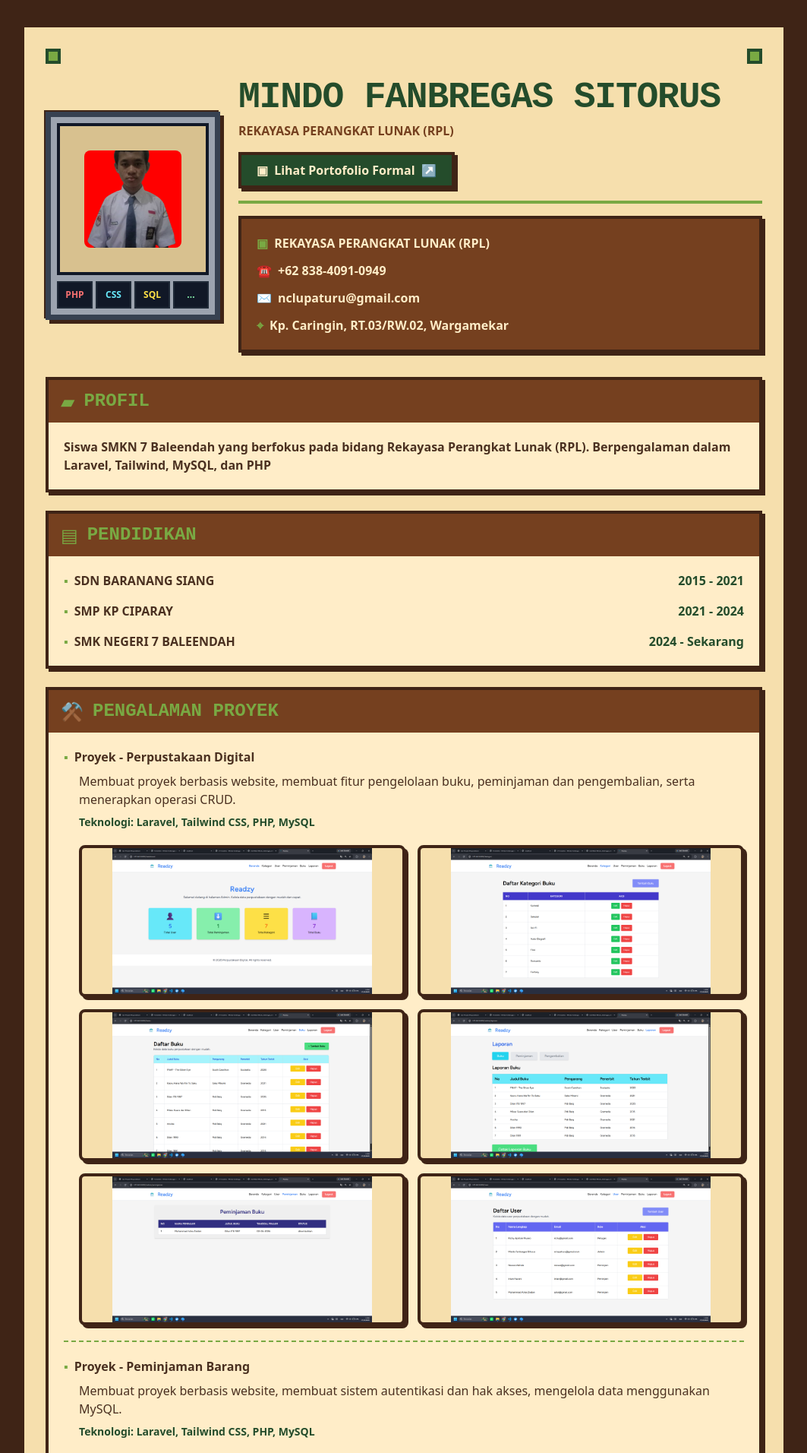
After one commit to Fx-Minzz/CV-INOVINDO-ME, a PHP site: the page made by index.html in a window 1280 px wide. The commit adds this page. Shown: the top 1912 px of the page at 76% size, without its empty margins (108-1171 px from the left). Run offline with PHP 8.4, Linux system fonts and the light colour scheme; some libraries are stand-ins or nearby versions.

Commit message:
Convert PHP portfolio to static HTML

```diff
--- a/index_formal.php
+++ b/formal/index_formal.php
@@ -25,7 +25,7 @@ $profil = [
     'email'     => 'nclupaturu@gmail.com',
     'alamat'    => 'Kp. Caringin, RT.03/RW.02, Wargamekar',
     'deskripsi' => 'Siswa kelas XII jurusan Rekayasa Perangkat Lunak (RPL) di SMKN 7 Baleendah yang memiliki minat dalam pengembangan aplikasi berbasis web. Berpengalaman mengembangkan proyek menggunakan Laravel, PHP, dan MySQL. Memiliki kemampuan problem solving, serta pribadi yang teliti, bertanggung jawab, dan memiliki kemauan belajar tinggi.',
-    'foto'      => 'asset/satu.png',
+    'foto'      => '../asset/satu.png',
 ];
 
 $pendidikan = [
--- /dev/null
+++ b/index.html
@@ -0,0 +1,131 @@
+<!DOCTYPE html>
+<html lang="id">
+<head>
+    <meta charset="UTF-8">
+    <meta name="viewport" content="width=device-width, initial-scale=1.0">
+    <meta name="description" content="Portofolio Mindo Fanbregas Sitorus - Rekayasa Perangkat Lunak">
+    <title>Portofolio | MINDO FANBREGAS SITORUS</title>
+    <script src="https://cdn.tailwindcss.com"></script>
+    <script>
+        tailwind.config = {
+            theme: {
+                extend: {
+                    colors: {
+                        parchment: '#f6dfad', paper: '#ffedc8', wood: '#75401f',
+                        woodDark: '#3f2416', pixelGreen: '#79a943', forest: '#244c2b', ink: '#4a3020'
+                    },
+                    fontFamily: { pixel: ['"Courier New"', 'monospace'] },
+                    boxShadow: { pixel: '5px 5px 0 #3f2416, -2px -2px 0 #3f2416', panel: '4px 4px 0 #3f2416' }
+                }
+            }
+        }
+    </script>
+</head>
+<body class="min-h-screen bg-woodDark p-3 text-ink sm:p-6">
+<main class="mx-auto max-w-5xl border-[8px] border-woodDark bg-parchment p-3 shadow-pixel sm:border-[12px] sm:p-7">
+    <div class="mb-5 flex justify-between" aria-hidden="true">
+        <span class="h-5 w-5 border-4 border-forest bg-pixelGreen"></span>
+        <span class="h-5 w-5 border-4 border-forest bg-pixelGreen"></span>
+    </div>
+
+    <header class="mb-8 grid gap-6 md:grid-cols-[230px_1fr] md:items-center">
+        <div class="mx-auto w-full max-w-[230px] border-[7px] border-gray-700 bg-gray-400 p-2 shadow-pixel">
+            <div class="flex aspect-square items-center justify-center border-4 border-gray-900 bg-[#d8c18f] text-center text-sm font-bold text-wood">
+                <img src="asset/satu.png" alt="Foto Profil" class="h-32 w-32 rounded-lg object-cover">
+            </div>
+            <div class="mt-2 grid grid-cols-4 gap-1 text-center text-xs font-black">
+                <span class="border-2 border-gray-800 bg-gray-900 p-2 text-red-400">PHP</span>
+                <span class="border-2 border-gray-800 bg-gray-900 p-2 text-cyan-300">CSS</span>
+                <span class="border-2 border-gray-800 bg-gray-900 p-2 text-yellow-300">SQL</span>
+                <span class="border-2 border-gray-800 bg-gray-900 p-2 text-green-300">...</span>
+            </div>
+        </div>
+
+        <div>
+            <h1 class="font-pixel text-3xl font-black leading-tight tracking-tight text-forest sm:text-5xl">MINDO FANBREGAS SITORUS</h1>
+            <p class="mt-2 text-sm font-bold text-wood sm:text-base">REKAYASA PERANGKAT LUNAK (RPL)</p>
+            <a href="formal/" class="mt-4 inline-flex items-center gap-2 border-4 border-woodDark bg-forest px-5 py-2 font-bold text-paper shadow-panel transition hover:-translate-y-1 hover:bg-wood">
+                <span>▣</span> Lihat Portofolio Formal <span>↗</span>
+            </a>
+            <div class="my-4 h-1 w-full bg-pixelGreen"></div>
+            <div class="border-4 border-woodDark bg-wood p-4 text-paper shadow-panel sm:p-5">
+                <div class="grid gap-3 text-sm font-bold sm:text-base">
+                    <p><span class="mr-2 text-pixelGreen">▣</span>REKAYASA PERANGKAT LUNAK (RPL)</p>
+                    <p><span class="mr-2 text-pixelGreen">☎</span><a class="hover:underline" href="https://wa.me/6283840910949" target="_blank" rel="noopener noreferrer">+62 838-4091-0949</a></p>
+                    <p><span class="mr-2 text-pixelGreen">✉</span><a class="hover:underline" href="mailto:nclupaturu@gmail.com">nclupaturu@gmail.com</a></p>
+                    <p><span class="mr-2 text-pixelGreen">⌖</span>Kp. Caringin, RT.03/RW.02, Wargamekar</p>
+                </div>
+            </div>
+        </div>
+    </header>
+
+    <section id="profil" class="mb-6 overflow-hidden border-4 border-woodDark shadow-panel">
+        <div class="flex items-center gap-3 bg-wood px-4 py-3 text-pixelGreen"><span class="text-2xl">▰</span><h2 class="font-pixel text-xl font-black uppercase sm:text-2xl">Profil</h2></div>
+        <div class="bg-paper p-5 text-sm font-semibold leading-7 sm:text-base">Siswa SMKN 7 Baleendah yang berfokus pada bidang Rekayasa Perangkat Lunak (RPL). Berpengalaman dalam Laravel, Tailwind, MySQL, dan PHP</div>
+    </section>
+
+    <section id="pendidikan" class="mb-6 overflow-hidden border-4 border-woodDark shadow-panel">
+        <div class="flex items-center gap-3 bg-wood px-4 py-3 text-pixelGreen"><span class="text-2xl">▤</span><h2 class="font-pixel text-xl font-black uppercase sm:text-2xl">Pendidikan</h2></div>
+        <div class="space-y-4 bg-paper p-5">
+            <div class="grid gap-1 text-sm font-bold sm:grid-cols-[1fr_auto] sm:items-center sm:text-base"><p><span class="mr-2 text-pixelGreen">▪</span>SDN BARANANG SIANG</p><p class="pl-4 text-forest sm:pl-0">2015 - 2021</p></div>
+            <div class="grid gap-1 text-sm font-bold sm:grid-cols-[1fr_auto] sm:items-center sm:text-base"><p><span class="mr-2 text-pixelGreen">▪</span>SMP KP CIPARAY</p><p class="pl-4 text-forest sm:pl-0">2021 - 2024</p></div>
+            <div class="grid gap-1 text-sm font-bold sm:grid-cols-[1fr_auto] sm:items-center sm:text-base"><p><span class="mr-2 text-pixelGreen">▪</span>SMK NEGERI 7 BALEENDAH</p><p class="pl-4 text-forest sm:pl-0">2024 - Sekarang</p></div>
+        </div>
+    </section>
+
+    <section id="proyek" class="mb-6 overflow-hidden border-4 border-woodDark shadow-panel">
+        <div class="flex items-center gap-3 bg-wood px-4 py-3 text-pixelGreen"><span class="text-2xl">⚒</span><h2 class="font-pixel text-xl font-black uppercase sm:text-2xl">Pengalaman Proyek</h2></div>
+        <div class="divide-y-2 divide-dashed divide-pixelGreen bg-paper px-5">
+            <article class="py-5">
+                <h3 class="font-bold text-ink"><span class="mr-2 text-pixelGreen">▪</span>Proyek - Perpustakaan Digital</h3>
+                <p class="mt-2 pl-5 text-sm font-medium leading-6 sm:text-base">Membuat proyek berbasis website, membuat fitur pengelolaan buku, peminjaman dan pengembalian, serta menerapkan operasi CRUD.</p>
+                <p class="mt-2 pl-5 text-sm font-bold text-forest">Teknologi: Laravel, Tailwind CSS, PHP, MySQL</p>
+                <div class="mt-5 grid grid-cols-1 gap-4 pl-5 sm:grid-cols-2">
+                    <div class="overflow-hidden rounded-lg border-4 border-woodDark bg-parchment shadow-panel"><img src="asset/perpustakaan/dashboard.png" alt="Dokumentasi Proyek Perpustakaan Digital" class="h-48 w-full object-contain" loading="lazy"></div>
+                    <div class="overflow-hidden rounded-lg border-4 border-woodDark bg-parchment shadow-panel"><img src="asset/perpustakaan/kategori.png" alt="Dokumentasi Proyek Perpustakaan Digital" class="h-48 w-full object-contain" loading="lazy"></div>
+                    <div class="overflow-hidden rounded-lg border-4 border-woodDark bg-parchment shadow-panel"><img src="asset/perpustakaan/buku.png" alt="Dokumentasi Proyek Perpustakaan Digital" class="h-48 w-full object-contain" loading="lazy"></div>
+                    <div class="overflow-hidden rounded-lg border-4 border-woodDark bg-parchment shadow-panel"><img src="asset/perpustakaan/laporan.png" alt="Dokumentasi Proyek Perpustakaan Digital" class="h-48 w-full object-contain" loading="lazy"></div>
+                    <div class="overflow-hidden rounded-lg border-4 border-woodDark bg-parchment shadow-panel"><img src="asset/perpustakaan/peminjaman.png" alt="Dokumentasi Proyek Perpustakaan Digital" class="h-48 w-full object-contain" loading="lazy"></div>
+                    <div class="overflow-hidden rounded-lg border-4 border-woodDark bg-parchment shadow-panel"><img src="asset/perpustakaan/user.png" alt="Dokumentasi Proyek Perpustakaan Digital" class="h-48 w-full object-contain" loading="lazy"></div>
+                </div>
+            </article>
+            <article class="py-5">
+                <h3 class="font-bold text-ink"><span class="mr-2 text-pixelGreen">▪</span>Proyek - Peminjaman Barang</h3>
+                <p class="mt-2 pl-5 text-sm font-medium leading-6 sm:text-base">Membuat proyek berbasis website, membuat sistem autentikasi dan hak akses, mengelola data menggunakan MySQL.</p>
+                <p class="mt-2 pl-5 text-sm font-bold text-forest">Teknologi: Laravel, Tailwind CSS, PHP, MySQL</p>
+                <div class="mt-5 grid grid-cols-1 gap-4 pl-5 sm:grid-cols-2">
+                    <div class="overflow-hidden rounded-lg border-4 border-woodDark bg-parchment shadow-panel"><img src="asset/peminjaman/dashboard.png" alt="Dokumentasi Proyek Peminjaman Barang" class="h-48 w-full object-contain" loading="lazy"></div>
+                    <div class="overflow-hidden rounded-lg border-4 border-woodDark bg-parchment shadow-panel"><img src="asset/peminjaman/alat.png" alt="Dokumentasi Proyek Peminjaman Barang" class="h-48 w-full object-contain" loading="lazy"></div>
+                    <div class="overflow-hidden rounded-lg border-4 border-woodDark bg-parchment shadow-panel"><img src="asset/peminjaman/kategori.png" alt="Dokumentasi Proyek Peminjaman Barang" class="h-48 w-full object-contain" loading="lazy"></div>
+                    <div class="overflow-hidden rounded-lg border-4 border-woodDark bg-parchment shadow-panel"><img src="asset/peminjaman/user.png" alt="Dokumentasi Proyek Peminjaman Barang" class="h-48 w-full object-contain" loading="lazy"></div>
+                    <div class="overflow-hidden rounded-lg border-4 border-woodDark bg-parchment shadow-panel"><img src="asset/peminjaman/peminjaman.png" alt="Dokumentasi Proyek Peminjaman Barang" class="h-48 w-full object-contain" loading="lazy"></div>
+                    <div class="overflow-hidden rounded-lg border-4 border-woodDark bg-parchment shadow-panel"><img src="asset/peminjaman/pengembalian.png" alt="Dokumentasi Proyek Peminjaman Barang" class="h-48 w-full object-contain" loading="lazy"></div>
+                    <div class="overflow-hidden rounded-lg border-4 border-woodDark bg-parchment shadow-panel"><img src="asset/peminjaman/log.png" alt="Dokumentasi Proyek Peminjaman Barang" class="h-48 w-full object-contain" loading="lazy"></div>
+                    <div class="overflow-hidden rounded-lg border-4 border-woodDark bg-parchment shadow-panel"><img src="asset/peminjaman/laporan.png" alt="Dokumentasi Proyek Peminjaman Barang" class="h-48 w-full object-contain" loading="lazy"></div>
+                </div>
+            </article>
+        </div>
+    </section>
+
+    <section id="keterampilan" class="mb-6 overflow-hidden border-4 border-woodDark shadow-panel">
+        <div class="flex items-center gap-3 bg-wood px-4 py-3 text-pixelGreen"><span class="text-2xl">⚔</span><h2 class="font-pixel text-xl font-black uppercase sm:text-2xl">Keterampilan</h2></div>
+        <div class="grid grid-cols-2 gap-3 bg-paper p-5 sm:grid-cols-4">
+            <div class="border-4 border-woodDark bg-forest px-3 py-3 text-center text-sm font-black text-paper shadow-panel">Laravel</div>
+            <div class="border-4 border-woodDark bg-forest px-3 py-3 text-center text-sm font-black text-paper shadow-panel">Tailwind CSS</div>
+            <div class="border-4 border-woodDark bg-forest px-3 py-3 text-center text-sm font-black text-paper shadow-panel">PHP</div>
+            <div class="border-4 border-woodDark bg-forest px-3 py-3 text-center text-sm font-black text-paper shadow-panel">MySQL</div>
+        </div>
+    </section>
+
+    <footer class="border-t-4 border-dashed border-pixelGreen pt-5 text-center">
+        <p class="font-pixel text-sm font-black text-forest sm:text-base">MINDO FANBREGAS SITORUS</p>
+        <p class="mt-2 text-xs font-semibold text-wood">PORTOFOLIO PRIBADI</p>
+        <p class="mt-2 text-xs font-semibold text-wood"><a href="https://github.com/Fx-Minzz" target="_blank" rel="noopener noreferrer" class="underline">GitHub: Fx-Minzz</a></p>
+    </footer>
+    <div class="mt-5 flex justify-between" aria-hidden="true">
+        <span class="h-5 w-5 border-4 border-forest bg-pixelGreen"></span>
+        <span class="h-5 w-5 border-4 border-forest bg-pixelGreen"></span>
+    </div>
+</main>
+</body>
+</html>
```
Also changed, not shown: formal/index.html (added, +104 -0 lines).
